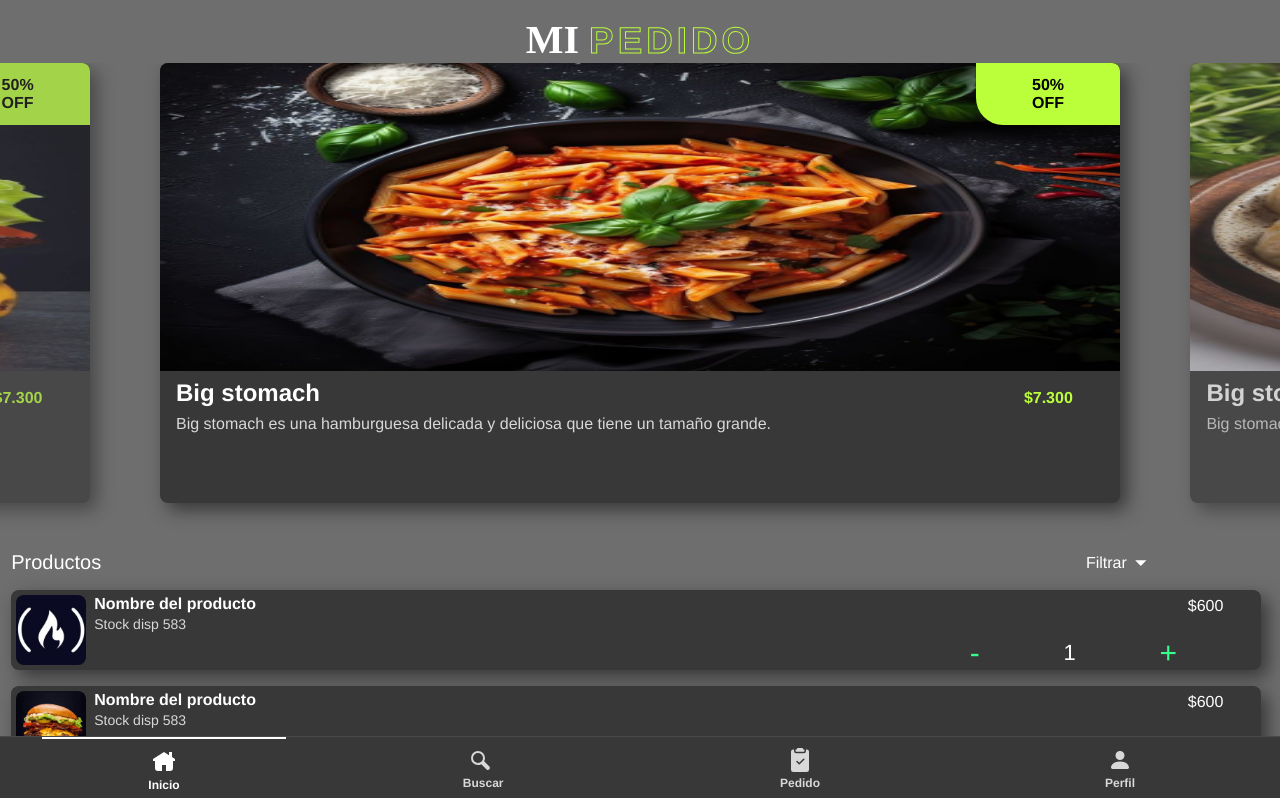
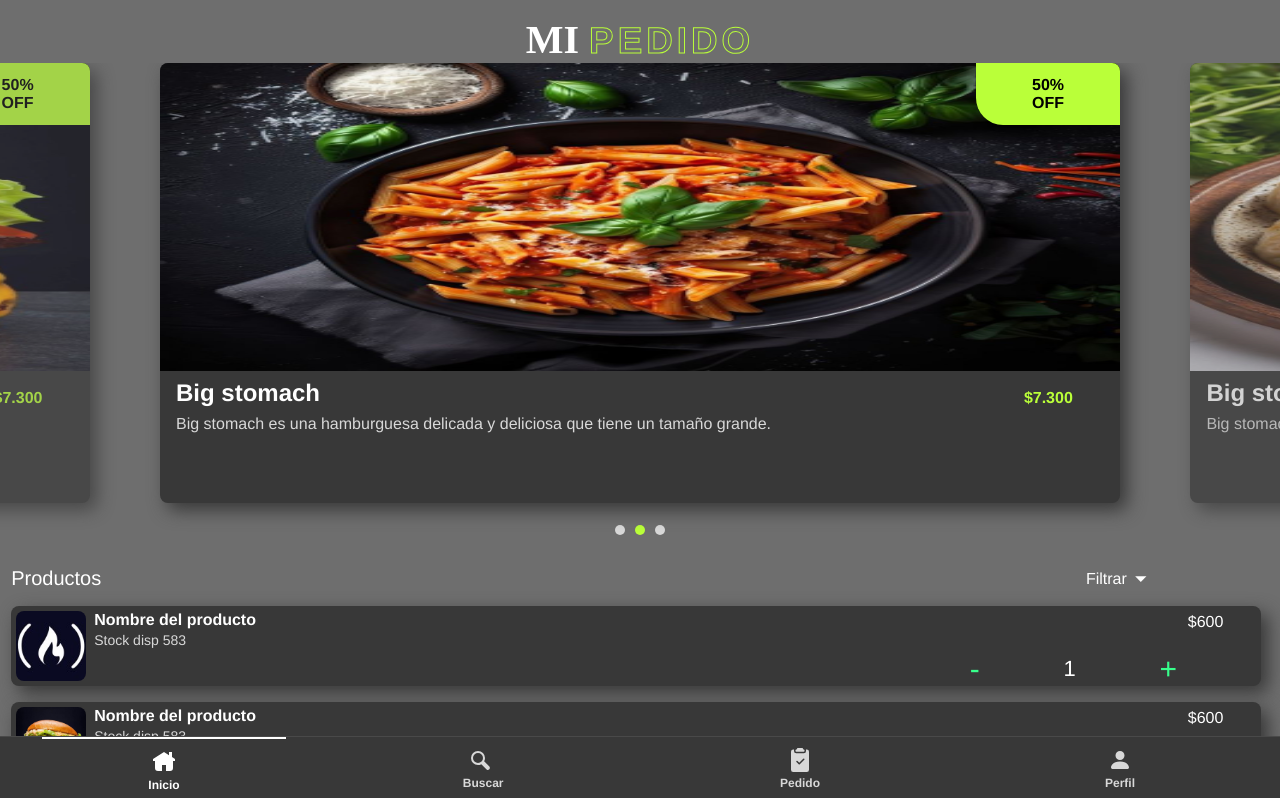
Before and after one commit to Alan-Ribeca/Mi-Pedido, a React (Vite) app: page / in a window 1280 px wide. Shown: the top 798 px of the page. Built offline with nearby package versions, Linux system fonts and the light colour scheme.

Commit message:
agregando los puntos al carrusel

```diff
--- a/src/components/Home/Carrusel.jsx
+++ b/src/components/Home/Carrusel.jsx
@@ -30,6 +30,7 @@ export const Carrusel = () => {
       descripcion:
         "Big stomach es una hamburguesa delicada y deliciosa que tiene un tamaño grande.",
     },
+
   ];
 
   const showNextSlide = () => {
@@ -40,6 +41,10 @@ export const Carrusel = () => {
     const interval = setInterval(showNextSlide, 5000);
     return () => clearInterval(interval);
   });
+
+  const setSlide = (i) => {
+    setIndex(i);
+  };
 
   return (
     <div>
@@ -72,6 +77,15 @@ export const Carrusel = () => {
           </div>
         ))}
       </div>
+      <div className="dots">
+        {slides.map((_, i) => (
+          <span
+            key={i}
+            className={`dot ${i === index ? "active-dot" : ""}`}
+            onClick={() => setSlide(i)} // Evento de clic para establecer la diapositiva
+          ></span>
+        ))}
+      </div>
     </div>
   );
 };
--- a/src/components/Home/carrusel.scss
+++ b/src/components/Home/carrusel.scss
@@ -92,3 +92,23 @@
   transform: translateX(0);
   opacity: 1;
 }
+
+.dots {
+  display: flex;
+  justify-content: center;
+  margin-top: -10px;
+}
+
+.dot {
+  height: 10px;
+  width: 10px;
+  margin: 0 5px;
+  background-color: #d8d8d8;;
+  border-radius: 50%;
+  display: inline-block;
+  cursor: pointer;
+}
+
+.dot.active-dot {
+  background-color: #baff39
+}
--- a/src/components/Home/home.scss
+++ b/src/components/Home/home.scss
@@ -24,7 +24,7 @@
   }
 
   .titleProduc {
-    margin: 1rem 1.2rem 0 0.7rem;
+    margin: 2rem 1.2rem 0 0.7rem;
     display: flex;
     justify-content: space-between;
     align-items: center;
```
